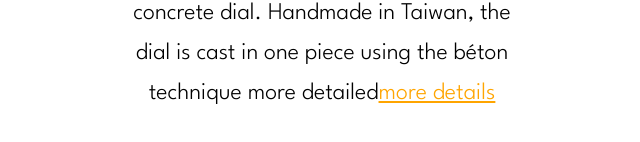
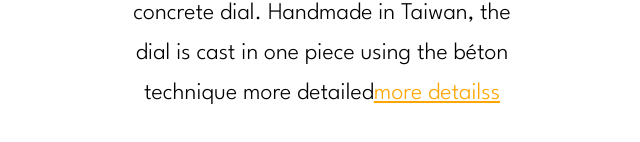
Before and after one commit to Daniillif/firstproject-Watches, a plain HTML site: page index.html in a window 1280 px wide. Shown: the part 3474-3616 px from the top of the page, 318-958 px from the left. Drawn offline with Linux system fonts and the light colour scheme.

Commit message:
fixbranch2

```diff
--- a/index.html
+++ b/index.html
@@ -50,7 +50,7 @@
     </div>
     <div class="product-description-wrapper">
         <p class="prodtitle">Product description</p>
-        <p class="prodpar">Inspired by the WWI trench watch, this timepiece has a contemporary design with an urban style and a vintage soul. The 22 Design Studio Concrete Sector Watch reinterprets the old timepiece with a concrete dial. Handmade in Taiwan, the dial is cast in one piece using the béton technique more detailed<a href="/" class="linkdescription">more details</a></p>
+        <p class="prodpar">Inspired by the WWI trench watch, this timepiece has a contemporary design with an urban style and a vintage soul. The 22 Design Studio Concrete Sector Watch reinterprets the old timepiece with a concrete dial. Handmade in Taiwan, the dial is cast in one piece using the béton technique more detailed<a href="/" class="linkdescription">more detailss</a></p>
     </div>
 
     </main>
```
